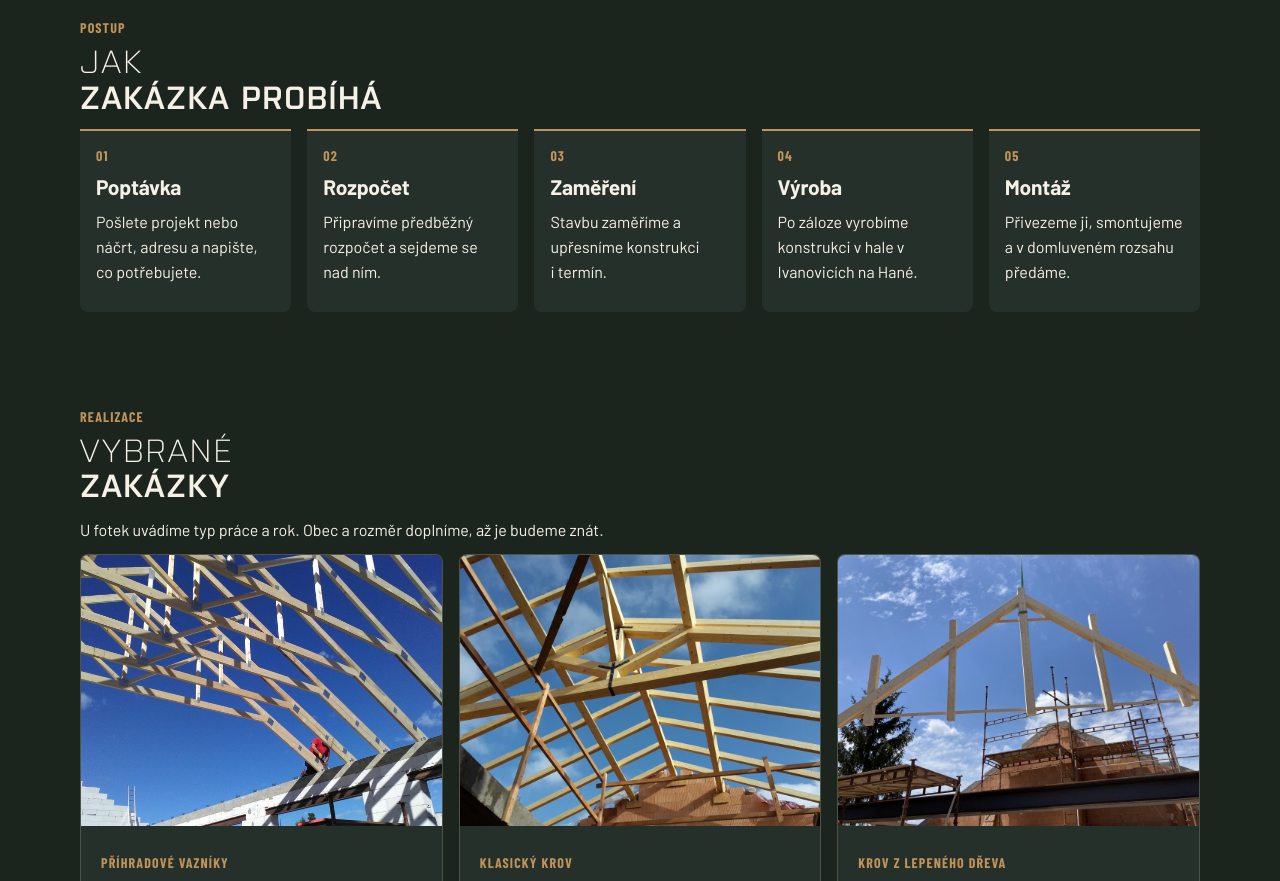
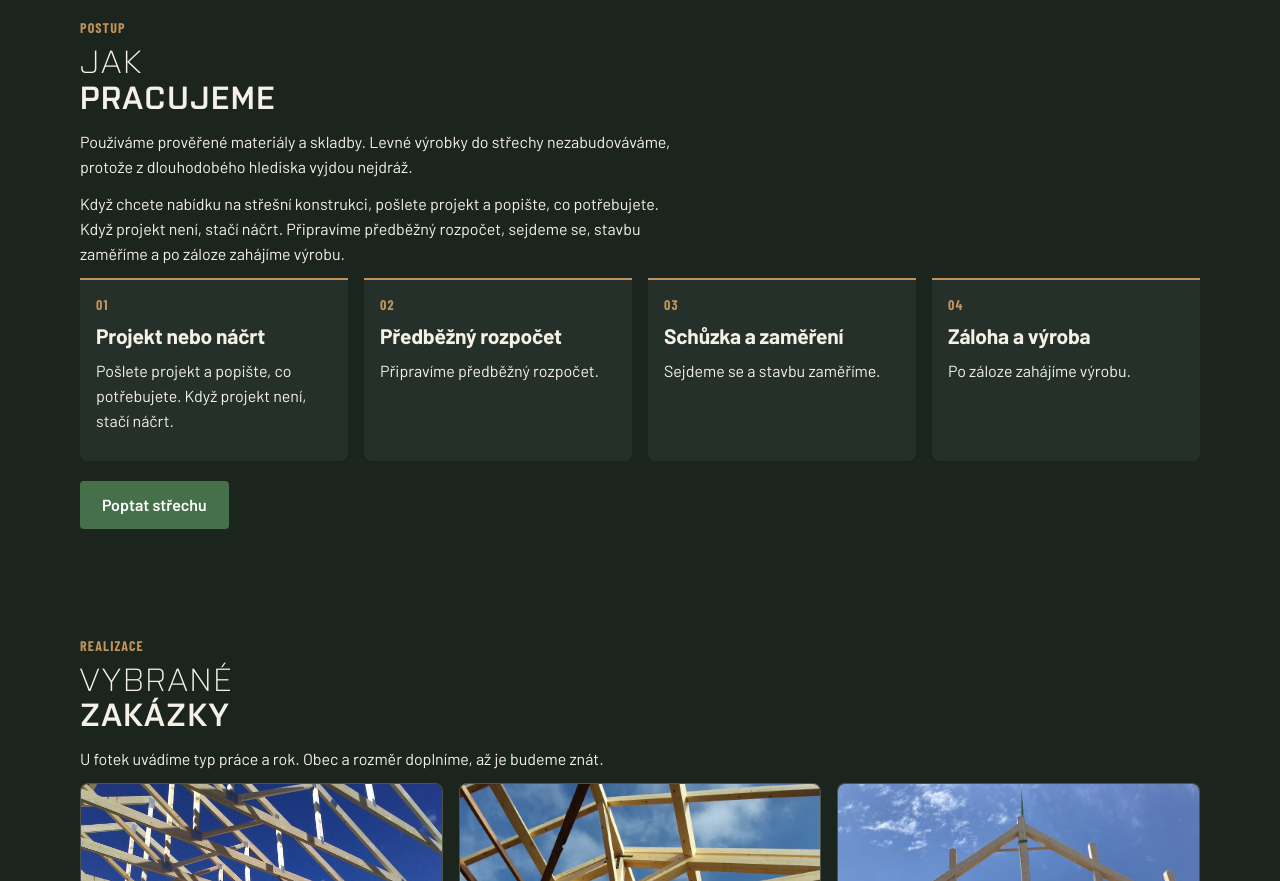
Before and after one commit to mnikola2377/penti-web, an Astro site: page / in a window 1280 px wide. Shown: the part 1220-2101 px from the top of the page. Built offline with nearby package versions, Linux system fonts and the light colour scheme; Astro itself is replaced by a stand-in of ours.

Commit message:
Vyměň text Jak pracujeme za znění od vlastníka
Na úvodu i na O nás jsou oba odstavce doslova. Kroky jdou od projektu nebo náčrtu po zálohu a výrobu.

Co-authored-by: mnikola2377 <mnikola2377@users.noreply.github.com>

```diff
--- a/src/pages/index.astro
+++ b/src/pages/index.astro
@@ -94,14 +94,16 @@ const description =
   <section class="section" aria-labelledby="postup">
     <div class="wrap">
       <p class="eyebrow">Postup</p>
-      <SplitHeading as="h2" id="postup" text="Jak zakázka probíhá" />
+      <SplitHeading as="h2" id="postup" light="Jak" strong="pracujeme" />
+      <p>Používáme prověřené materiály a skladby. Levné výrobky do střechy nezabudováváme, protože z dlouhodobého hlediska vyjdou nejdráž.</p>
+      <p>Když chcete nabídku na střešní konstrukci, pošlete projekt a popište, co potřebujete. Když projekt není, stačí náčrt. Připravíme předběžný rozpočet, sejdeme se, stavbu zaměříme a po záloze zahájíme výrobu.</p>
       <ol class="steps">
-        <li><span>01</span><h3>Poptávka</h3><p>Pošlete projekt nebo náčrt, adresu a napište, co potřebujete.</p></li>
-        <li><span>02</span><h3>Rozpočet</h3><p>Připravíme předběžný rozpočet a sejdeme se nad ním.</p></li>
-        <li><span>03</span><h3>Zaměření</h3><p>Stavbu zaměříme a upřesníme konstrukci i termín.</p></li>
-        <li><span>04</span><h3>Výroba</h3><p>Po záloze vyrobíme konstrukci v hale v Ivanovicích na Hané.</p></li>
-        <li><span>05</span><h3>Montáž</h3><p>Přivezeme ji, smontujeme a v domluveném rozsahu předáme.</p></li>
+        <li><span>01</span><h3>Projekt nebo náčrt</h3><p>Pošlete projekt a popište, co potřebujete. Když projekt není, stačí náčrt.</p></li>
+        <li><span>02</span><h3>Předběžný rozpočet</h3><p>Připravíme předběžný rozpočet.</p></li>
+        <li><span>03</span><h3>Schůzka a zaměření</h3><p>Sejdeme se a stavbu zaměříme.</p></li>
+        <li><span>04</span><h3>Záloha a výroba</h3><p>Po záloze zahájíme výrobu.</p></li>
       </ol>
+      <p style="margin-top:20px"><a class="btn btn-primary" href="/poptavka/strecha">Poptat střechu</a></p>
     </div>
   </section>
 
--- a/src/styles/global.css
+++ b/src/styles/global.css
@@ -442,7 +442,7 @@ a.card:hover h3 { color: var(--jehlici); }
 
 .steps {
   display: grid;
-  grid-template-columns: repeat(5, minmax(0, 1fr));
+  grid-template-columns: repeat(4, minmax(0, 1fr));
   gap: 16px;
   list-style: none;
   margin: 0;
```
Also changed, not shown: src/pages/o-nas.astro (+3 -7 lines).
